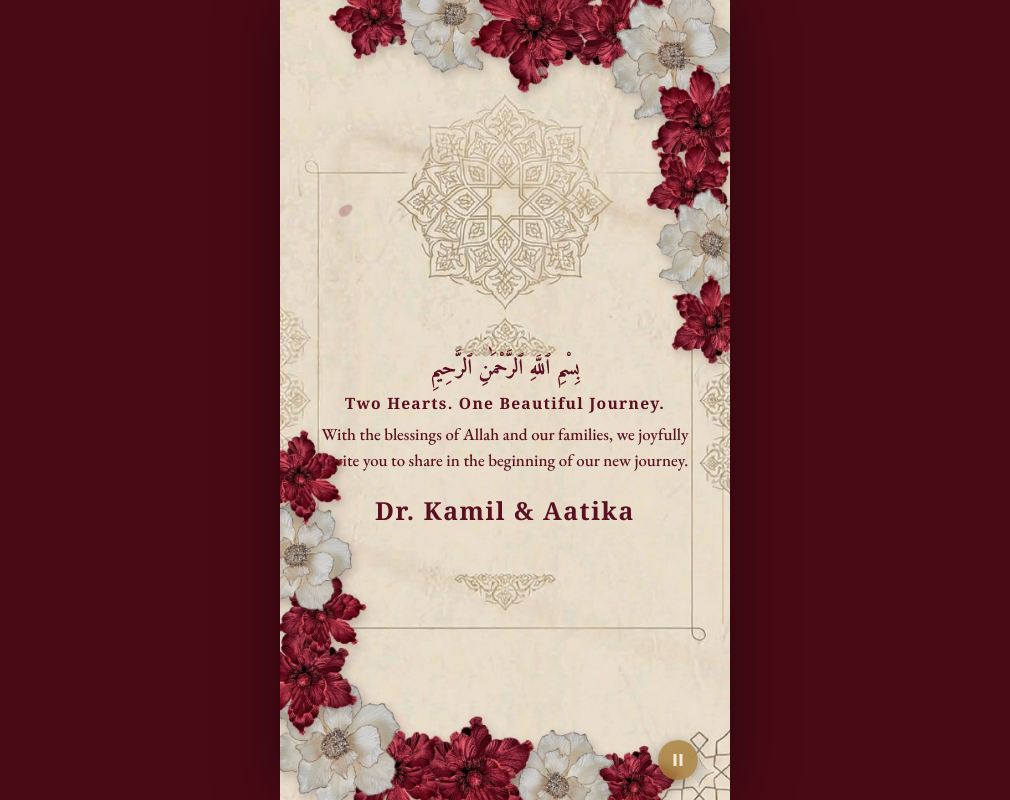
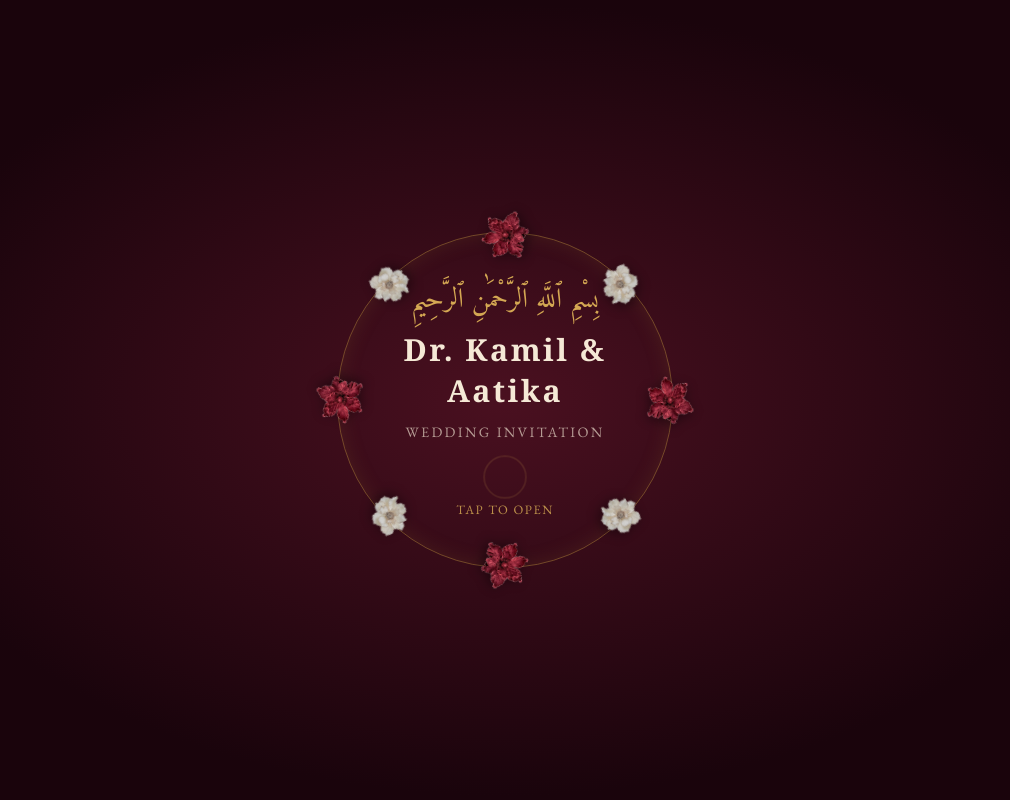
Before and after one commit to aamil2811/aamilswedding, a React (Vite) app: page / in a window 1280 px wide. Shown: the whole page, without its empty margins (135-1145 px from the left). Built offline with nearby package versions, Linux system fonts and the light colour scheme; a web font is replaced by a local one.

Commit message:
Floral circle splash with custom flower PNGs, pause audio on tab switch, off-white slide 2, nudge text down

```diff
--- a/src/components/AudioPlayer.tsx
+++ b/src/components/AudioPlayer.tsx
@@ -1,37 +1,38 @@
-import { useEffect, useRef, useState } from "react";
+import { useEffect, useRef, useState, useCallback } from "react";
 
 export function AudioPlayer() {
   const audioRef = useRef<HTMLAudioElement>(null);
   const [playing, setPlaying] = useState(false);
-  // showSplash = true until user taps — then audio starts and splash fades out
+  const [started, setStarted] = useState(false);
   const [showSplash, setShowSplash] = useState(true);
   const [splashGone, setSplashGone] = useState(false);
 
-  // On mount: try silent autoplay (works on some browsers/contexts).
-  // If it fails, the splash screen handles first interaction.
+  // Pause when user leaves the browser tab / switches app
   useEffect(() => {
     const audio = audioRef.current;
     if (!audio) return;
-    audio
-      .play()
-      .then(() => {
-        setPlaying(true);
-        // Autoplay succeeded — dismiss splash quietly
-        setShowSplash(false);
-        setTimeout(() => setSplashGone(true), 600);
-      })
-      .catch(() => {
-        // Blocked — splash screen will handle it
-      });
-  }, []);
+    const handleVisibility = () => {
+      if (document.hidden) {
+        audio.pause();
+        setPlaying(false);
+      } else if (started) {
+        audio.play().then(() => setPlaying(true)).catch(() => {});
+      }
+    };
+    document.addEventListener("visibilitychange", handleVisibility);
+    return () => document.removeEventListener("visibilitychange", handleVisibility);
+  }, [started]);
 
-  const startFromSplash = () => {
+  const dismissSplash = useCallback(() => {
     const audio = audioRef.current;
     if (!audio) return;
-    audio.play().then(() => setPlaying(true)).catch(() => {});
+    audio.play().then(() => {
+      setPlaying(true);
+      setStarted(true);
+    }).catch(() => {});
     setShowSplash(false);
-    setTimeout(() => setSplashGone(true), 650);
-  };
+    setTimeout(() => setSplashGone(true), 700);
+  }, []);
 
   const toggle = () => {
     const audio = audioRef.current;
@@ -40,22 +41,71 @@ export function AudioPlayer() {
       audio.pause();
       setPlaying(false);
     } else {
-      audio.play().then(() => setPlaying(true)).catch(() => {});
+      audio.play().then(() => {
+        setPlaying(true);
+        setStarted(true);
+      }).catch(() => {});
     }
   };
 
+  const base = import.meta.env.BASE_URL;
+
+  // 8 flowers alternating red/white around a circle
+  const flowerPositions = [
+    { angle: 0,   type: "red" },
+    { angle: 45,  type: "white" },
+    { angle: 90,  type: "red" },
+    { angle: 135, type: "white" },
+    { angle: 180, type: "red" },
+    { angle: 225, type: "white" },
+    { angle: 270, type: "red" },
+    { angle: 315, type: "white" },
+  ];
+
   return (
     <>
-      <audio ref={audioRef} src="./bg-music.mp3" loop preload="auto" />
+      <audio ref={audioRef} src={`${base}bg-music.mp3`} loop preload="auto" />
 
-      {/* Full-screen tap-to-begin splash */}
+      {/* Floral circle splash screen */}
       {!splashGone && (
         <div
           className={`splash-screen ${!showSplash ? "splash-screen--out" : ""}`}
-          onClick={startFromSplash}
+          onClick={dismissSplash}
           role="button"
           aria-label="Tap to open invitation"
         >
+          <div className="splash-circle-wrap">
+            {/* Flower ring */}
+            {flowerPositions.map((f, i) => {
+              const radius = 46; // % from center
+              const rad = (f.angle * Math.PI) / 180;
+              const x = 50 + radius * Math.cos(rad);
+              const y = 50 + radius * Math.sin(rad);
+              const src = f.type === "red"
+                ? `${base}flower-red.png`
+                : `${base}flower-white.png`;
+              const size = f.type === "red" ? 52 : 48;
+              return (
+                <img
+                  key={i}
+                  src={src}
+                  alt=""
+                  className="splash-flower-img"
+                  style={{
+                    left: `${x}%`,
+                    top: `${y}%`,
+                    width: `${size}px`,
+                    height: `${size}px`,
+                    transform: `translate(-50%, -50%) rotate(${f.angle + 20}deg)`,
+                  }}
+                />
+              );
+            })}
+
+            {/* Gold circle border */}
+            <div className="splash-gold-ring" />
+
+            {/* Text content in center */}
             <div className="splash-inner">
               <p className="splash-bismillah" lang="ar" dir="rtl">
                 بِسْمِ ٱللَّهِ ٱلرَّحْمَٰنِ ٱلرَّحِيمِ
@@ -65,6 +115,7 @@ export function AudioPlayer() {
               <div className="splash-tap-hint">
                 <span className="splash-tap-pulse" />
                 Tap to open
+              </div>
             </div>
           </div>
         </div>
--- a/src/index.css
+++ b/src/index.css
@@ -81,6 +81,11 @@ body,
   filter: sepia(18%) brightness(0.97);
 }
 
+/* bg-page3.jpg: warm sepia tint to make white damask off-white/cream */
+.bg-image-page3 {
+  filter: sepia(14%) brightness(0.97);
+}
+
 .bg-image-rug,
 .bg-image-page3 {
   opacity: 0;
@@ -153,13 +158,13 @@ body,
 /* ── Page layout variants ── */
 /* Page 1: floral intro — push content down away from top flowers */
 .snap-page-intro {
-  padding-top: 14dvh;
+  padding-top: 18dvh;
   padding-bottom: 4dvh;
 }
 
 /* Pages 2–7: arch card centered */
 .snap-page-arch {
-  padding-top: 4dvh;
+  padding-top: 6dvh;
   padding-bottom: 4dvh;
 }
 
@@ -372,7 +377,7 @@ body,
   }
 }
 
-/* ── Tap-to-Begin Splash Screen ── */
+/* ── Floral Circle Splash Screen ── */
 .splash-screen {
   position: fixed;
   inset: 0;
@@ -393,32 +398,60 @@ body,
   pointer-events: none;
 }
 
+.splash-circle-wrap {
+  position: relative;
+  width: min(84vw, 360px);
+  height: min(84vw, 360px);
+  display: flex;
+  align-items: center;
+  justify-content: center;
+  animation: splash-rise 0.9s ease-out both;
+}
+
+.splash-gold-ring {
+  position: absolute;
+  inset: 12px;
+  border-radius: 50%;
+  border: 1.5px solid rgba(166, 124, 55, 0.55);
+  box-shadow: inset 0 0 20px rgba(166, 124, 55, 0.15);
+  pointer-events: none;
+}
+
+.splash-flower-img {
+  position: absolute;
+  pointer-events: none;
+  filter: drop-shadow(0 3px 6px rgba(0, 0, 0, 0.45));
+  z-index: 2;
+  user-select: none;
+}
+
 .splash-inner {
+  position: relative;
+  z-index: 3;
   display: flex;
   flex-direction: column;
   align-items: center;
-  gap: 1rem;
-  padding: 2rem;
+  gap: 0.65rem;
+  padding: 1.5rem;
   text-align: center;
-  animation: splash-rise 0.9s ease-out both;
 }
 
 @keyframes splash-rise {
-  from { opacity: 0; transform: translateY(18px); }
-  to   { opacity: 1; transform: translateY(0); }
+  from { opacity: 0; transform: translateY(18px) scale(0.95); }
+  to   { opacity: 1; transform: translateY(0) scale(1); }
 }
 
 .splash-bismillah {
   font-family: "Amiri", serif;
-  font-size: clamp(1.4rem, 4dvh, 2.1rem);
+  font-size: clamp(1.2rem, 3.4dvh, 1.75rem);
   color: #d4a853;
   margin: 0;
-  line-height: 1.4;
+  line-height: 1.35;
 }
 
 .splash-names {
   font-family: "Cormorant SC", Georgia, serif;
-  font-size: clamp(1.5rem, 4.5dvh, 2.4rem);
+  font-size: clamp(1.3rem, 3.8dvh, 2rem);
   font-weight: 600;
   color: #f5e9d6;
   letter-spacing: 0.08em;
@@ -427,9 +460,9 @@ body,
 
 .splash-subtitle {
   font-family: "EB Garamond", Georgia, serif;
-  font-size: clamp(0.9rem, 2.2dvh, 1.1rem);
+  font-size: clamp(0.8rem, 1.8dvh, 0.92rem);
   color: rgba(245, 233, 214, 0.65);
-  letter-spacing: 0.18em;
+  letter-spacing: 0.16em;
   text-transform: uppercase;
   margin: 0;
 }
@@ -438,21 +471,21 @@ body,
   display: flex;
   flex-direction: column;
   align-items: center;
-  gap: 0.5rem;
-  margin-top: 1.5rem;
+  gap: 0.35rem;
+  margin-top: 0.5rem;
   font-family: "EB Garamond", Georgia, serif;
-  font-size: clamp(0.82rem, 2dvh, 0.95rem);
-  color: rgba(212, 168, 83, 0.8);
+  font-size: clamp(0.74rem, 1.6dvh, 0.84rem);
+  color: rgba(212, 168, 83, 0.85);
   letter-spacing: 0.12em;
   text-transform: uppercase;
 }
 
 .splash-tap-pulse {
   display: block;
-  width: 48px;
-  height: 48px;
+  width: 36px;
+  height: 36px;
   border-radius: 50%;
-  border: 2px solid rgba(212, 168, 83, 0.6);
+  border: 1.5px solid rgba(212, 168, 83, 0.6);
   animation: pulse-ring 1.6s ease-out infinite;
 }
 
```
Also changed, not shown: public/flower-red.png (added), public/flower-white.png (added). Lines whose indentation alone changed are shown as unchanged.
